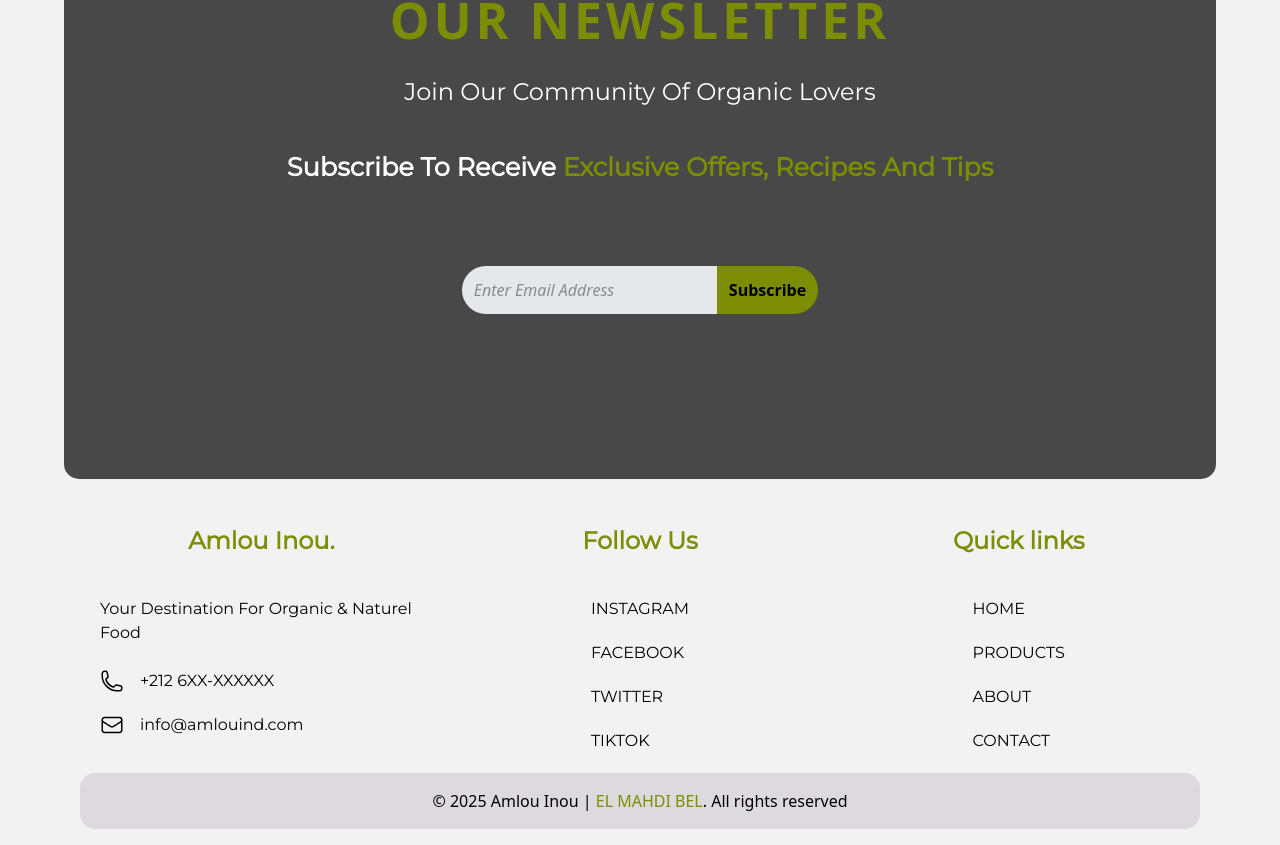
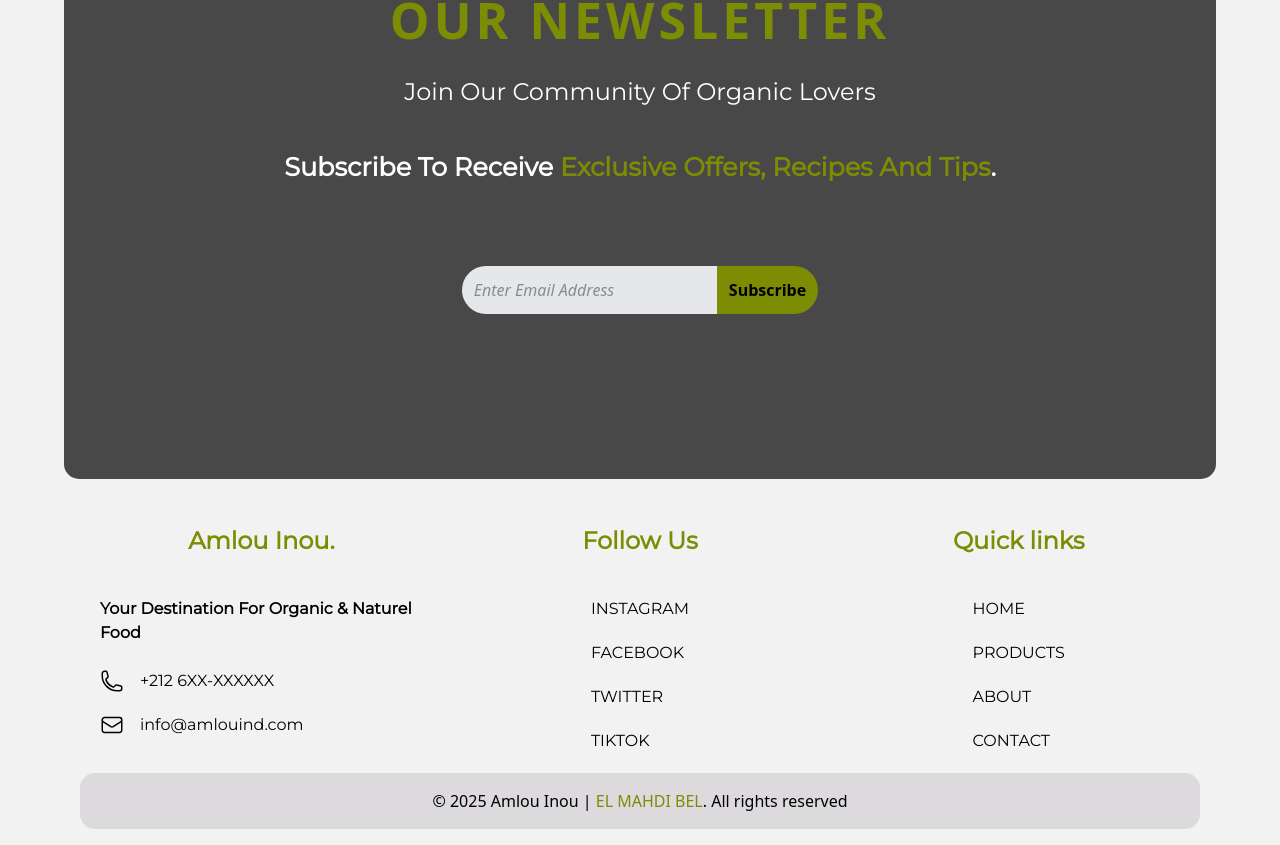
Before and after one commit to ELMAHDILEB/amlouEcommerce-website, a React (Vite) app: page / in a window 1280 px wide. Shown: the part 3007-3852 px from the top of the page. Built offline with nearby package versions, Linux system fonts and the light colour scheme.

Commit message:
add font weight bold to text

```diff
--- a/src/components/Footer.jsx
+++ b/src/components/Footer.jsx
@@ -9,7 +9,7 @@ const Footer = () => {
                     <h1 className="text-[var(--primary)] text-2xl font-extrabold ">Amlou Inou.</h1>
 
                     <div className='flex flex-col items-center gap-6 text-start'>
-                        <p className='font-normal capitalize'>your destination for organic & naturel food</p>
+                        <p className='font-bold capitalize text-center lg:text-start '>your destination for organic & naturel food</p>
                         <div className='w-full h-fit flex flex-col items-center lg:items-start gap-5 '>
                             <div className='flex items-center gap-4'>
                                 <svg xmlns="http://www.w3.org/2000/svg" fill="none" viewBox="0 0 24 24" strokeWidth="1.5" stroke="currentColor" className="size-6">
--- a/src/components/News.jsx
+++ b/src/components/News.jsx
@@ -4,7 +4,7 @@ const News = () => {
             <div className="text-center flex flex-col gap-10">
                 <h1 className='break-normal uppercase tracking-[4px] font-black text-[var(--primary)] leading-[32px]' style={{ fontSize: "clamp(20px, 4vw, 50px)" }}>our newsletter</h1>
                 <h1 className="capitalize font-medium text-2xl  font-montserrat">Join our community of organic lovers</h1>
-                <p className="capitalize font-bold font-montserrat" style={{ fontSize: "clamp(17px, 2vw, 50px)" }}>Subscribe to receive <span className="text-[var(--primary)]">exclusive offers, recipes and tips</span></p>
+                <p className="capitalize font-bold font-montserrat" style={{ fontSize: "clamp(17px, 2vw, 50px)" }}>Subscribe to receive <span className="text-[var(--primary)]">exclusive offers, recipes and tips</span>.</p>
             </div>
 
             <div className='flex items-center'>
```
